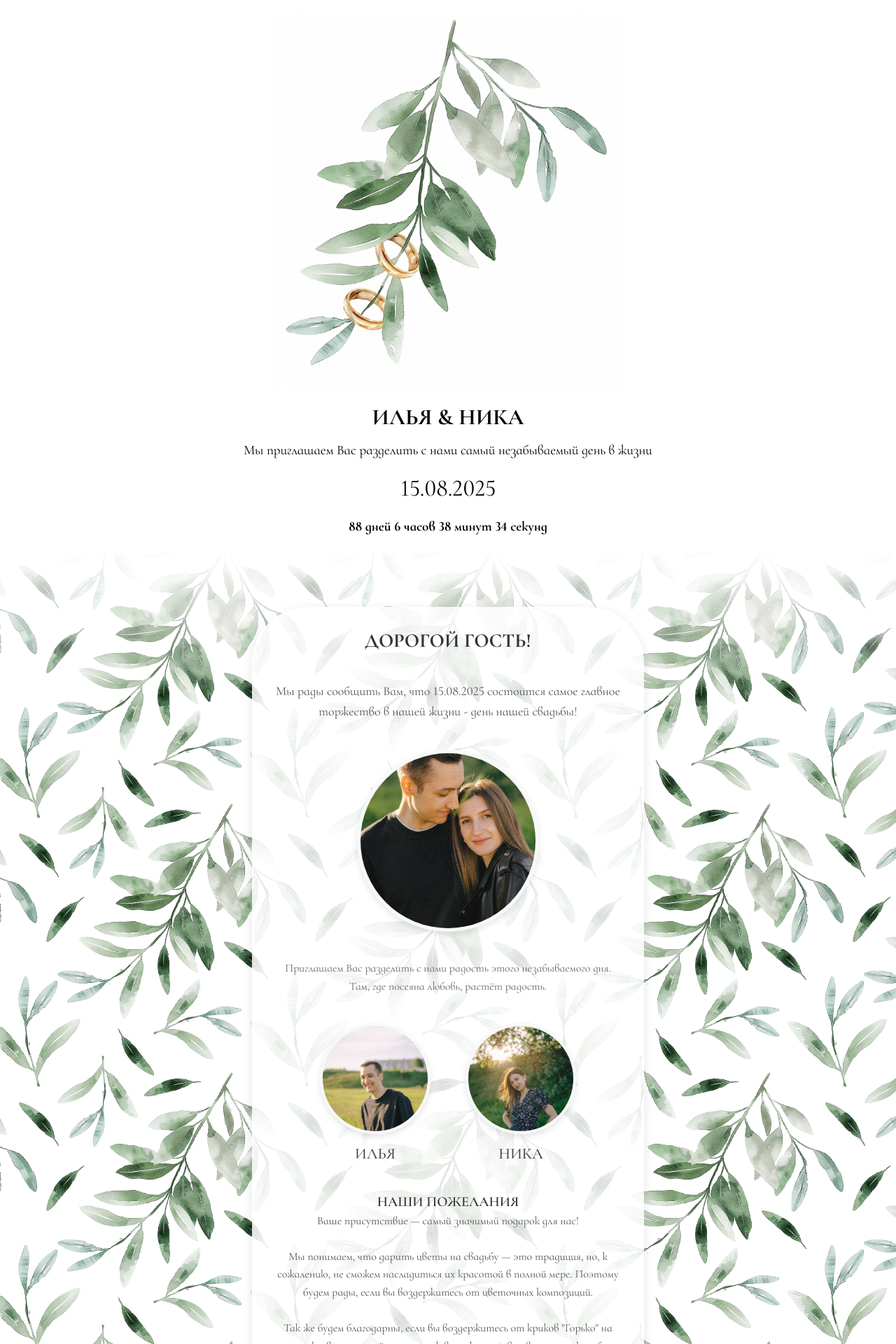
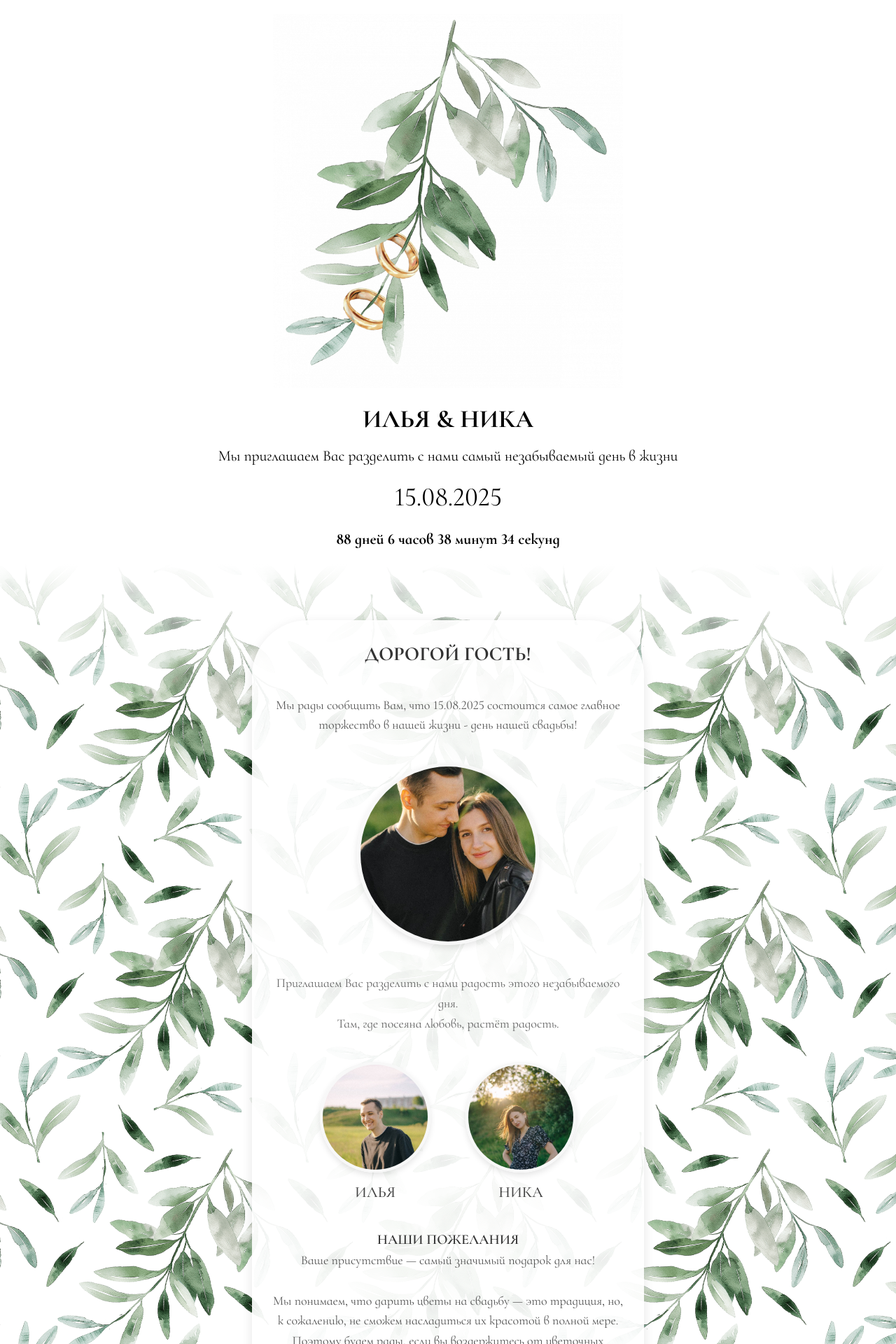
Before and after one commit to jewelhux/nika_ilya, a React (Create React App) app: page / in a window 1280 px wide. Shown: the top 1920 px of the page at 70% size. Built offline with nearby package versions, Linux system fonts and the light colour scheme.

Commit message:
Мелки правки по стиялм

```diff
--- a/public/style.css
+++ b/public/style.css
@@ -39,7 +39,7 @@ body {
   -webkit-box-sizing: border-box;
   box-sizing: border-box;
   height: 100%;
-  font-size: 16px;
+  font-size: 18px;
   line-height: 1.5;
   color: #000;
 }
@@ -47,7 +47,7 @@ body {
 @media (max-width: 1024px) {
   html,
   body {
-    font-size: 16px;
+    font-size: 18px;
   }
 }
 
--- a/src/components/FooterComponent.module.scss
+++ b/src/components/FooterComponent.module.scss
@@ -33,11 +33,11 @@
   display: flex;
   justify-content: center;
   align-items: center;
-  background-color: rgba(255, 255, 255, 0.85);
+  background-color: rgba(255, 255, 255, 0.9);
   border-radius: 40px;
   padding: 20px 30px;
   max-width: 500px;
-  width: 100%;
+  width: 80%;
   box-shadow: 0 4px 15px rgba(0, 0, 0, 0.1);
   text-align: center;
   position: relative;
--- a/src/components/InfoComponent.module.scss
+++ b/src/components/InfoComponent.module.scss
@@ -46,7 +46,7 @@
   flex-direction: column;
   gap: 40px;
   align-items: center;
-  background-color: rgba(255, 255, 255, 0.85);
+  background-color: rgba(255, 255, 255, 0.92);
   border-radius: 80px;
   padding: 30px;
   max-width: 500px;
@@ -85,7 +85,6 @@
 }
 
 .invitationText {
-  font-size: 16px;
   color: #666;
   line-height: 1.6;
 }
@@ -132,7 +131,6 @@
 }
 
 .sectionText {
-  font-size: 16px;
   line-height: 1.6;
   color: #555;
   text-align: center;
--- a/src/components/ScheduleComponent.module.scss
+++ b/src/components/ScheduleComponent.module.scss
@@ -116,7 +116,6 @@
 }
 
 .eventLocation {
-  font-size: 16px;
   font-weight: 500;
   color: #967aa1;
   margin-bottom: 10px;
```
